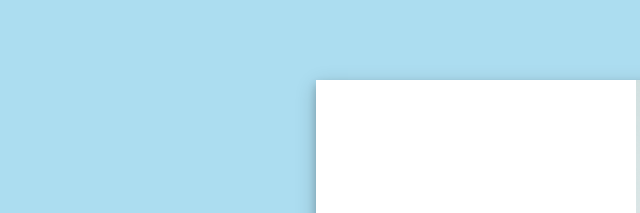
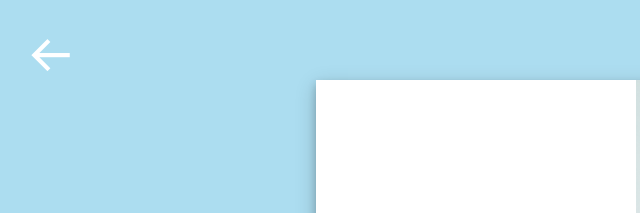
Before and after one commit to Grupo-9-SPTECH/Site-institucional, a website: page public/login.html in a window 1280 px wide. Shown: the top 213 px of the page, 4-644 px from the left. Drawn offline with nearby package versions, Linux system fonts and the light colour scheme.

Commit message:
Botão de voltar adicionado as paginas de login e cadastro

```diff
--- a/public/css/cadastro.css
+++ b/public/css/cadastro.css
@@ -15,6 +15,12 @@
     background: -webkit-linear-gradient(to right, #E2E2E2, #C9D6FF);  /* Chrome 10-25, Safari 5.1-6 */
     background: linear-gradient(to right, #E2E2E2, #C9D6FF); /* W3C, IE 10+/ Edge, Firefox 16+, Chrome 26+, Opera 12+, Safari 7+ */
 
+}
+
+.container i {
+    color: white;
+    font-size: 50px;
+    margin: 30px;
 }
 
 .container .box {
--- a/public/css/login.css
+++ b/public/css/login.css
@@ -12,6 +12,12 @@
     height: 100vh;
     display: flex;
     background-color: #acddf0;
+}
+
+.container i {
+    color: white;
+    font-size: 50px;
+    margin: 30px;
 }
 
 .container .box {
--- a/public/login.html
+++ b/public/login.html
@@ -7,9 +7,11 @@
     <title>Login - Tech Health</title>
     <link rel="stylesheet" href="css/login.css">
     <link rel="icon" href="img/a21dd8b6-91d9-4c1f-ad7a-267d6b9e601b.jpg">
+    <link href='https://unpkg.com/boxicons@2.1.2/css/boxicons.min.css' rel='stylesheet'>
 </head>
 <body>
     <div class="container">
+        <a href="index.html"><i class='bx bx-arrow-back'></i></a>
         <div class="box" id="box">
             <div class="left" id="left">
 
```
Also changed, not shown: public/cadastro.html (+2 -0 lines).
